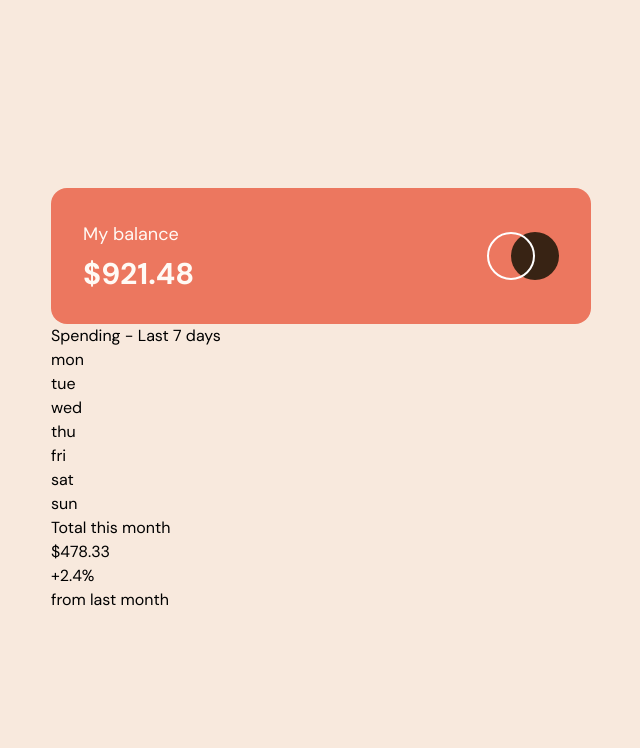
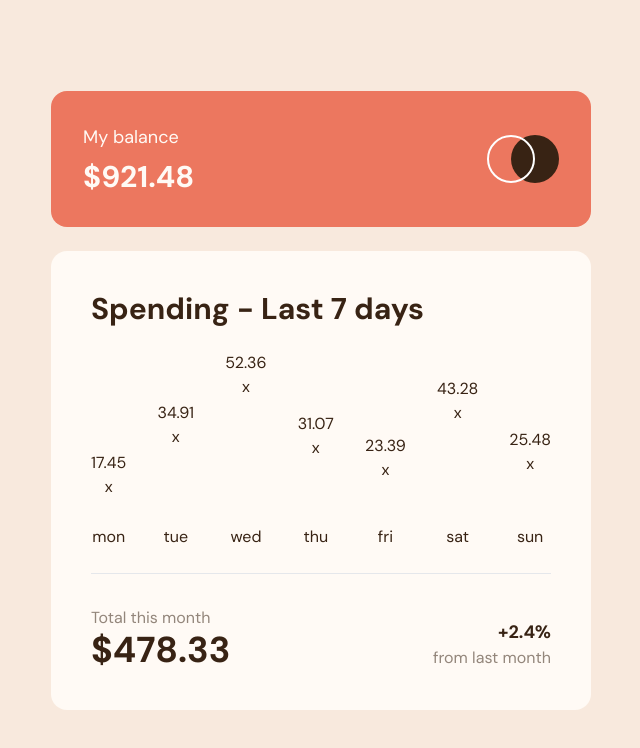
Before and after one commit to n0rrman/frontend-mentor-challenges-green, a Next.js app in the folder expenses-chart-component/: page / in a window 1280 px wide. Shown: the top 748 px of the page, without its empty margins (319-959 px from the left). Built offline with nearby package versions, Linux system fonts and the light colour scheme.

Commit message:
expenses-chart-component spending-card added

```diff
--- a/expenses-chart-component/src/app/page.tsx
+++ b/expenses-chart-component/src/app/page.tsx
@@ -8,7 +8,7 @@ export default async function Home() {
 
   return (
     <main className="min-h-screen flex flex-col items-center justify-center">
-      <ExpensesChart expenses={data} />
+      <ExpensesChart spendings={data} />
     </main>
   );
 }
--- a/expenses-chart-component/src/components/expenses-chart.tsx
+++ b/expenses-chart-component/src/components/expenses-chart.tsx
@@ -1,28 +1,15 @@
 import BalanceCard from "./balance-card";
+import SpendingCard from "./spending-card";
 
 interface ExpensesChartProps {
-  expenses: { day: string; amount: number }[];
+  spendings: { day: string; amount: number }[];
 }
 
-export default function ExpensesChart({ expenses }: ExpensesChartProps) {
+export default function ExpensesChart({ spendings }: ExpensesChartProps) {
   return (
-    <div className="w-[33.75rem]">
+    <div className="flex flex-col w-[33.75rem] gap-6">
       <BalanceCard balance={921.48} />
-
-      <h1>Spending - Last 7 days</h1>
-
-      <div>mon</div>
-      <div>tue</div>
-      <div>wed</div>
-      <div>thu</div>
-      <div>fri</div>
-      <div>sat</div>
-      <div>sun</div>
-
-      <div>Total this month</div>
-      <div>$478.33</div>
-      <div>+2.4%</div>
-      <div>from last month</div>
+      <SpendingCard spendings={spendings} total={478.33} trend="+2.4" />
     </div>
   );
 }
--- a/expenses-chart-component/src/components/spending-card.tsx
+++ b/expenses-chart-component/src/components/spending-card.tsx
@@ -0,0 +1,32 @@
+import WeeklyView from "./weekly-view";
+
+interface SpendingCardProps {
+  total: number;
+  trend: string;
+  spendings: { day: string; amount: number }[];
+}
+
+export default function SpendingCard({
+  total,
+  trend,
+  spendings,
+}: SpendingCardProps) {
+  return (
+    <div className="bg-veryPaleOrange text-darkBrown flex flex-col justify-between p-10 rounded-2xl">
+      <h1 className="text-3xl font-bold">Spending - Last 7 days</h1>
+
+      <WeeklyView spendings={spendings} />
+
+      <div className="flex flex-row justify-between border-t pt-8">
+        <div className="flex flex-col">
+          <div className="text-mediumBrown">Total this month</div>
+          <div className="text-4xl font-bold">${total}</div>
+        </div>
+        <div className="flex flex-col items-end justify-end">
+          <div className="text-lg font-bold">{trend}%</div>
+          <div className="text-mediumBrown">from last month</div>
+        </div>
+      </div>
+    </div>
+  );
+}
--- /dev/null
+++ b/expenses-chart-component/src/components/weekly-view.tsx
@@ -0,0 +1,32 @@
+"use client";
+
+interface WeeklyViewProps {
+  spendings: { day: string; amount: number }[];
+}
+
+export default function WeeklyView({ spendings }: WeeklyViewProps) {
+  const max = Math.max(
+    spendings[0].amount,
+    spendings[1].amount,
+    spendings[2].amount,
+    spendings[3].amount,
+    spendings[4].amount,
+    spendings[5].amount,
+    spendings[6].amount
+  );
+
+  const renderedBars = spendings.map((spending) => {
+    return (
+      <div
+        className="flex flex-col justify-end items-center py-6"
+        id={spending.day}
+      >
+        <div>{spending.amount}</div>
+        <div style={{ height: (150 * spending.amount) / max }}>x</div>
+        <div>{spending.day}</div>
+      </div>
+    );
+  });
+
+  return <div className="flex flex-row justify-between">{renderedBars}</div>;
+}
```
